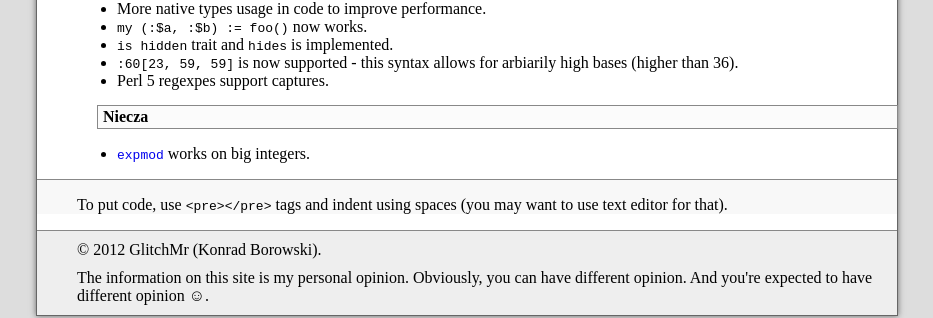
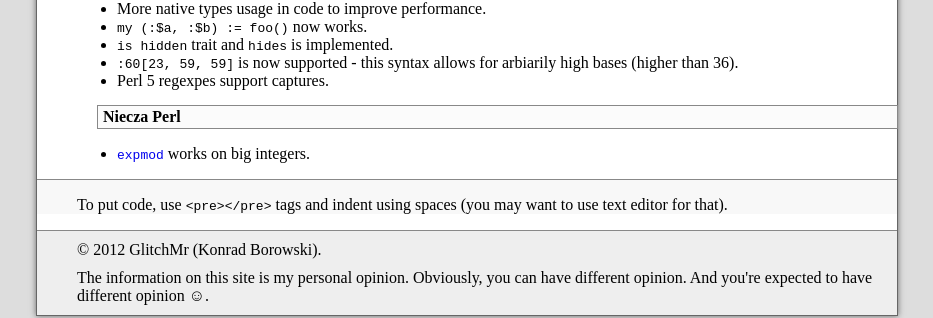
Before and after one commit to KamilaBorowska/old-xfix.github.io, a Jekyll site: the page built from _posts/2012-09-30-perl-6-changes-2012W39.md, in a window 1280 px wide. Shown: the part 435-753 px from the top of the page, without its empty margins (173-1106 px from the left). Built offline with Jekyll 4.4.1, drawn with Linux system fonts in a browser that asks for light colours; comment, search, counter and statistics services are not loaded.

Commit message:
Use Niecza Perl instead of Niecza

```diff
--- a/_posts/2012-09-30-perl-6-changes-2012W39.md
+++ b/_posts/2012-09-30-perl-6-changes-2012W39.md
@@ -29,7 +29,7 @@ work for delayed 2012.09 release than add lots of new features.
   high bases (higher than 36).
 * Perl 5 regexpes support captures.
 
-#### Niecza
+#### Niecza Perl
 * [`expmod`][expmod] works on big integers.
 
 [expmod]: http://doc.perl6.org/type/Int#expmod "Perl 6: The documentation for Int.expmod"
```
Also changed, not shown: _posts/2012-09-23-perl-6-changes-2012W38.md (+1 -1 lines).
